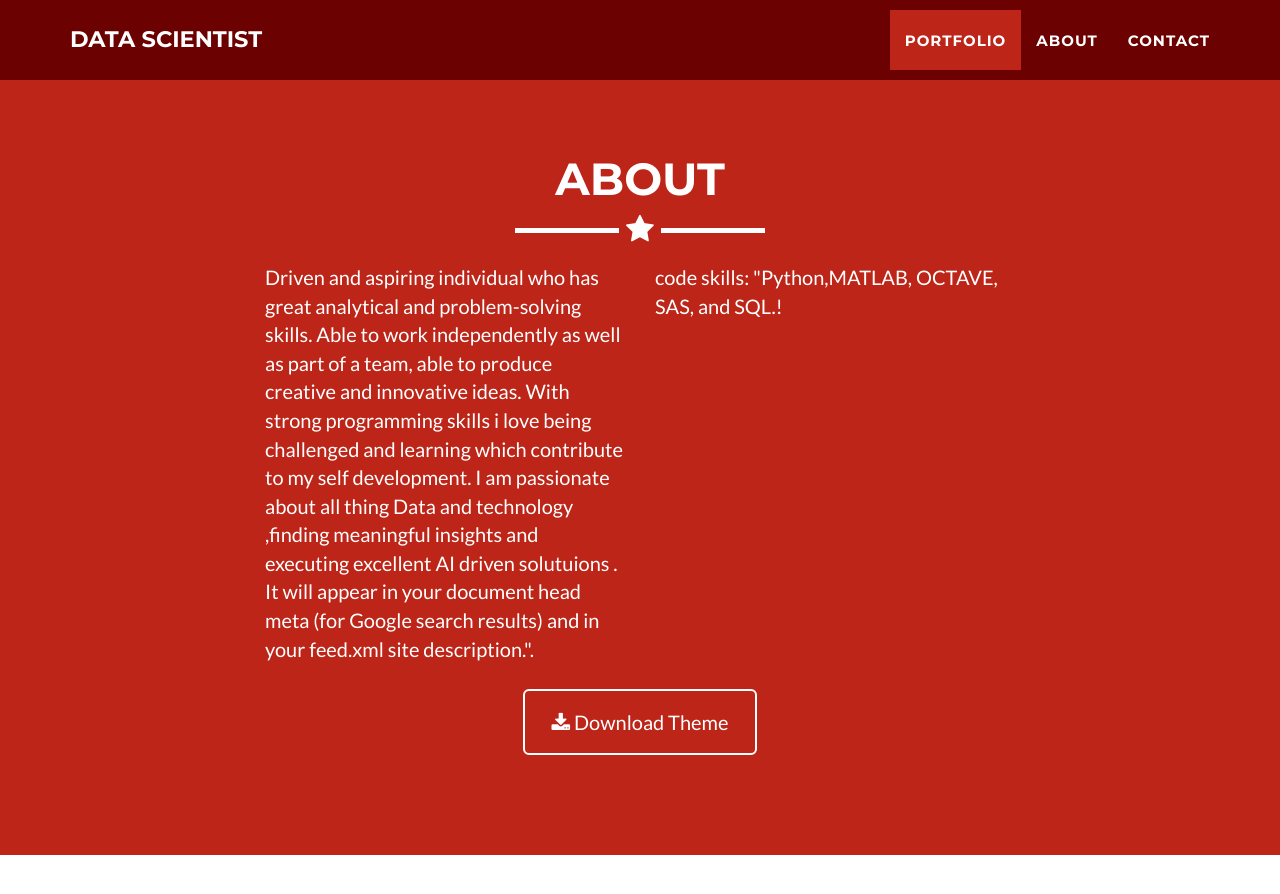
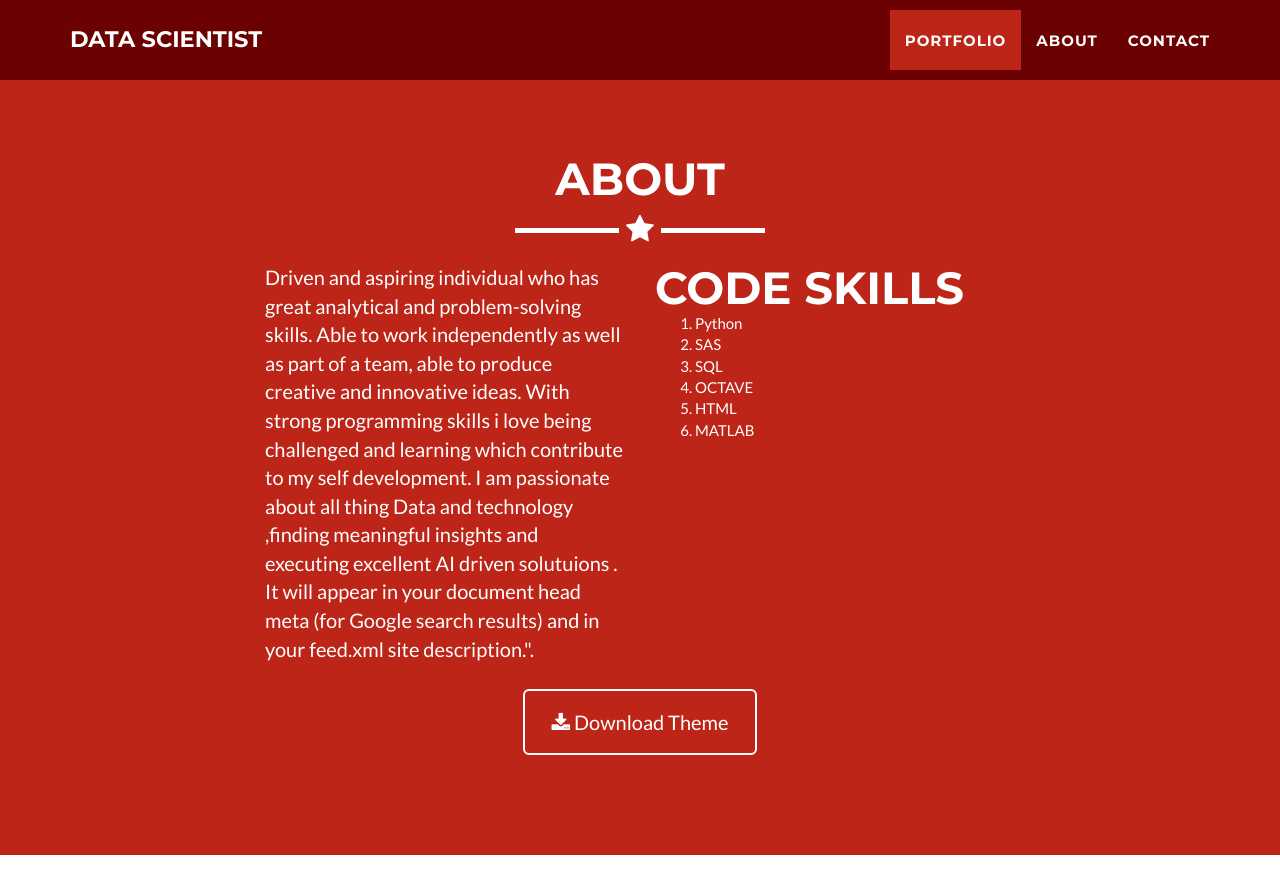
Before and after one commit to ElelwaniTshikovhi/ElelwaniTshikovhi.github.io, a Jekyll site: the page built from _posts/2014-07-18-project-1.markdown, in a window 1280 px wide and 900 px high, scrolled down 1618 px. Shown: the top 894 px of the window. Built offline with Jekyll 4.4.1, drawn with Linux system fonts in a browser that asks for light colours.

Commit message:
Update about.html

```diff
--- a/_includes/about.html
+++ b/_includes/about.html
@@ -15,7 +15,16 @@
                         I am passionate about all thing Data and technology ,finding meaningful insights and executing excellent AI driven solutuions .             It will appear in your document head meta (for Google search results) and in your feed.xml site description.".</p>
                 </div>
                 <div class="col-lg-4">
-                    <p>code skills: "Python,MATLAB, OCTAVE, SAS, and SQL.! </p>
+                    <h2>Code skills</h2>
+
+                    <ol>
+                    <li>Python</li>
+                    <li>SAS</li>
+                    <li>SQL</li>
+                    <li>OCTAVE</li>
+                    <li>HTML</li>
+                    <li>MATLAB</li>
+                    </ol>
                 </div>
                 <div class="col-lg-8 col-lg-offset-2 text-center">
                     <a href="https://github.com/jeromelachaud/freelancer-theme" class="btn btn-lg btn-outline">
```
